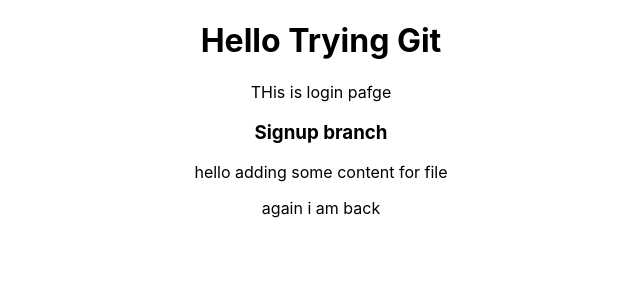
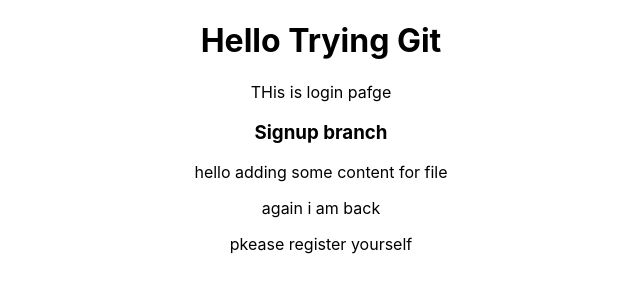
Before and after one commit to mariyasada/gitpractice, a React (Create React App) app: page / in a window 1280 px wide. Shown: the top 300 px of the page, without its empty margins (319-959 px from the left). Built offline with nearby package versions, Linux system fonts and the light colour scheme.

Commit message:
added one componet

```diff
--- a/src/App.js
+++ b/src/App.js
@@ -3,6 +3,7 @@
 import Hedear from './Component/Hedear';
 import Login from './Component/login';
 import Signup from './Component/signup';
+import Registration from './Component/registration';
 
 function App() {
   return (
@@ -10,6 +11,7 @@
       <Hedear/>
       <Login/>
       <Signup/>
+      <Registration/>
     </div>
   );
 }
--- /dev/null
+++ b/src/Component/registration.js
@@ -0,0 +1,11 @@
+import React from 'react'
+
+const Registration = () => {
+  return (
+    <div>
+      <p>pkease register yourself</p>
+    </div>
+  )
+}
+
+export default Registration
```
